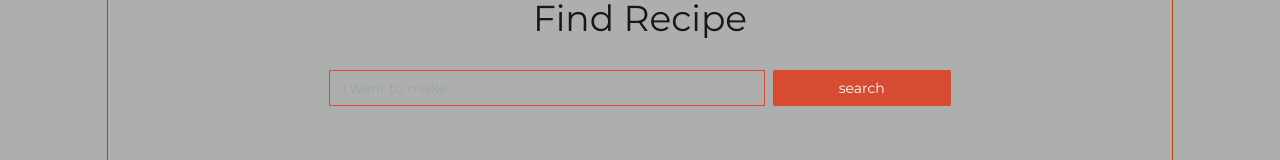
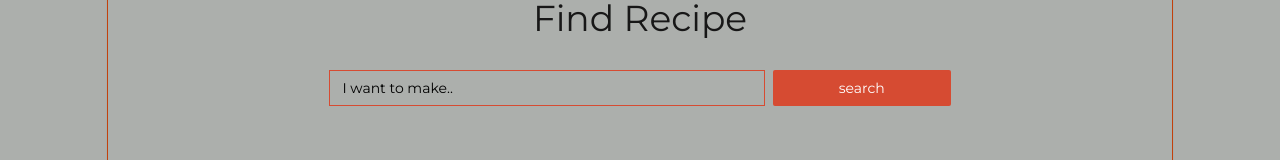
Before and after one commit to chingu-voyages/v46-tier2-team-22, a React (Vite) app in the folder recipes/: page / in a window 1280 px wide. Shown: the part 1400-1560 px from the top of the page. Built offline with nearby package versions, Linux system fonts and the light colour scheme; no server answers.

Commit message:
img duplicate replaced. input placeholder color modified

```diff
--- a/recipes/src/components/MainPage.jsx
+++ b/recipes/src/components/MainPage.jsx
@@ -3,7 +3,7 @@ import SearchForm from "./SearchForm";
 import CardList from "./CardList";
 import saladPic from "../images/salads.jpg";
 import logo from "../images/flavor-finds-light.png";
-import saladImg from "../images/salads.jpg";
+import manyDishes from "../images/manyDishes.jpg";
 import ScrollToTop from "./ScrollToTop";
 import { motion } from "framer-motion";
 
@@ -56,7 +56,7 @@ export const MainPage = () => {
         className={`hidden sm:flex items-center justify-center h-screen w-screen bg-cover shadow-lg max-w-screen-25 mx-auto ${
           isPopupOpen ? "opacity-80" : ""
         }`}
-        style={{ backgroundImage: `url(${saladImg})` }}
+        style={{ backgroundImage: `url(${manyDishes})` }}
       >
         <motion.div
           initial={{ width: "100vw", height: "100%" }}
--- a/recipes/src/components/SearchForm.jsx
+++ b/recipes/src/components/SearchForm.jsx
@@ -27,7 +27,7 @@ const SearchForm = ({ ingredients, setIsChangedState }) => {
           placeholder="I want to make.."
           value={inputValue}
           onChange={handleInputChange}
-          className="w-full bg-Pewter border border-Cinnabar mb-2 md:mb-0 text-xs md:text-sm h-7 md:h-9 pl-3"
+          className="w-full bg-Pewter placeholder-black border border-Cinnabar mb-2 md:mb-0 text-xs md:text-sm h-7 md:h-9 pl-3"
         ></input>
         <button
           type="submit"
```
